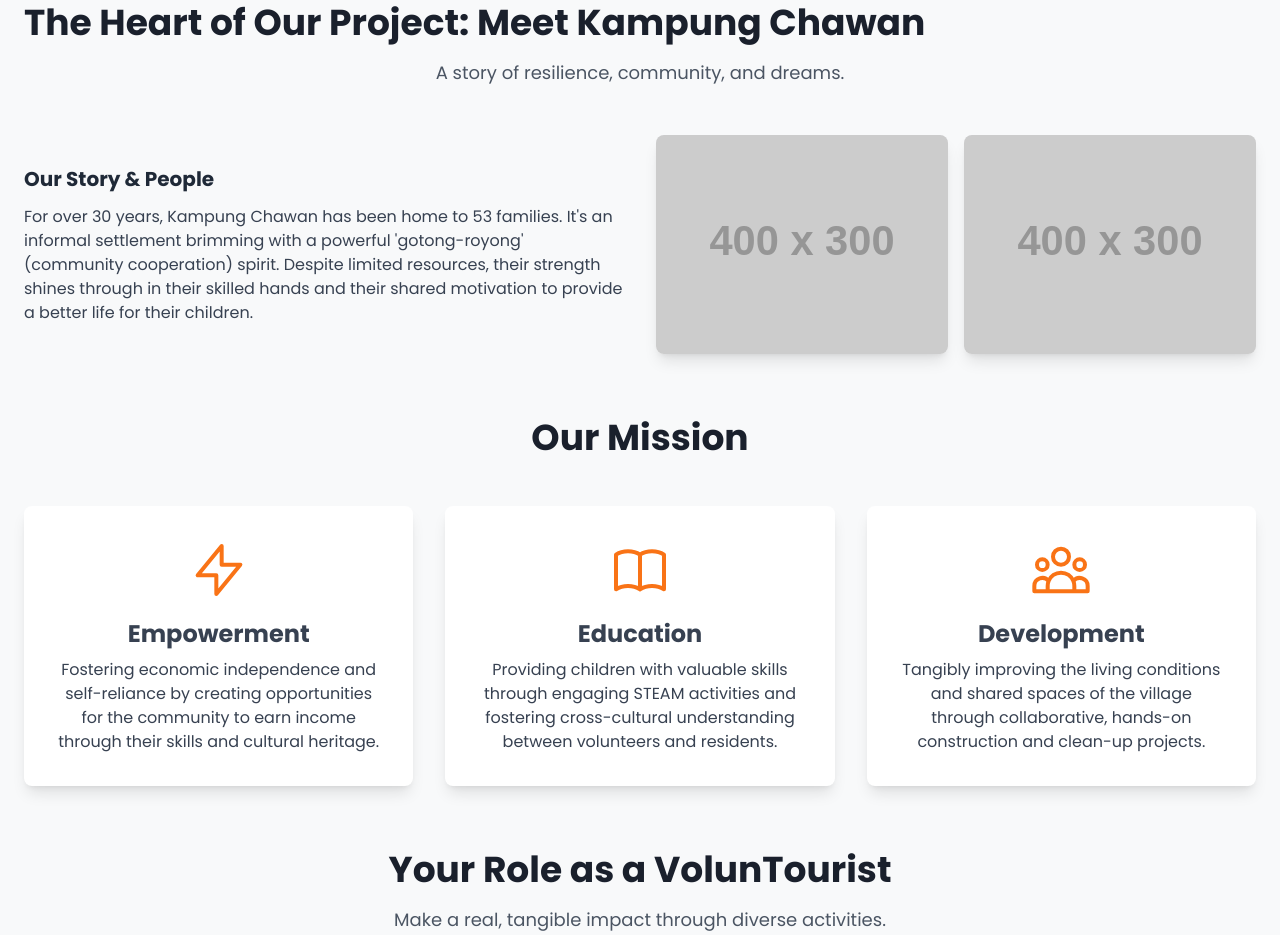
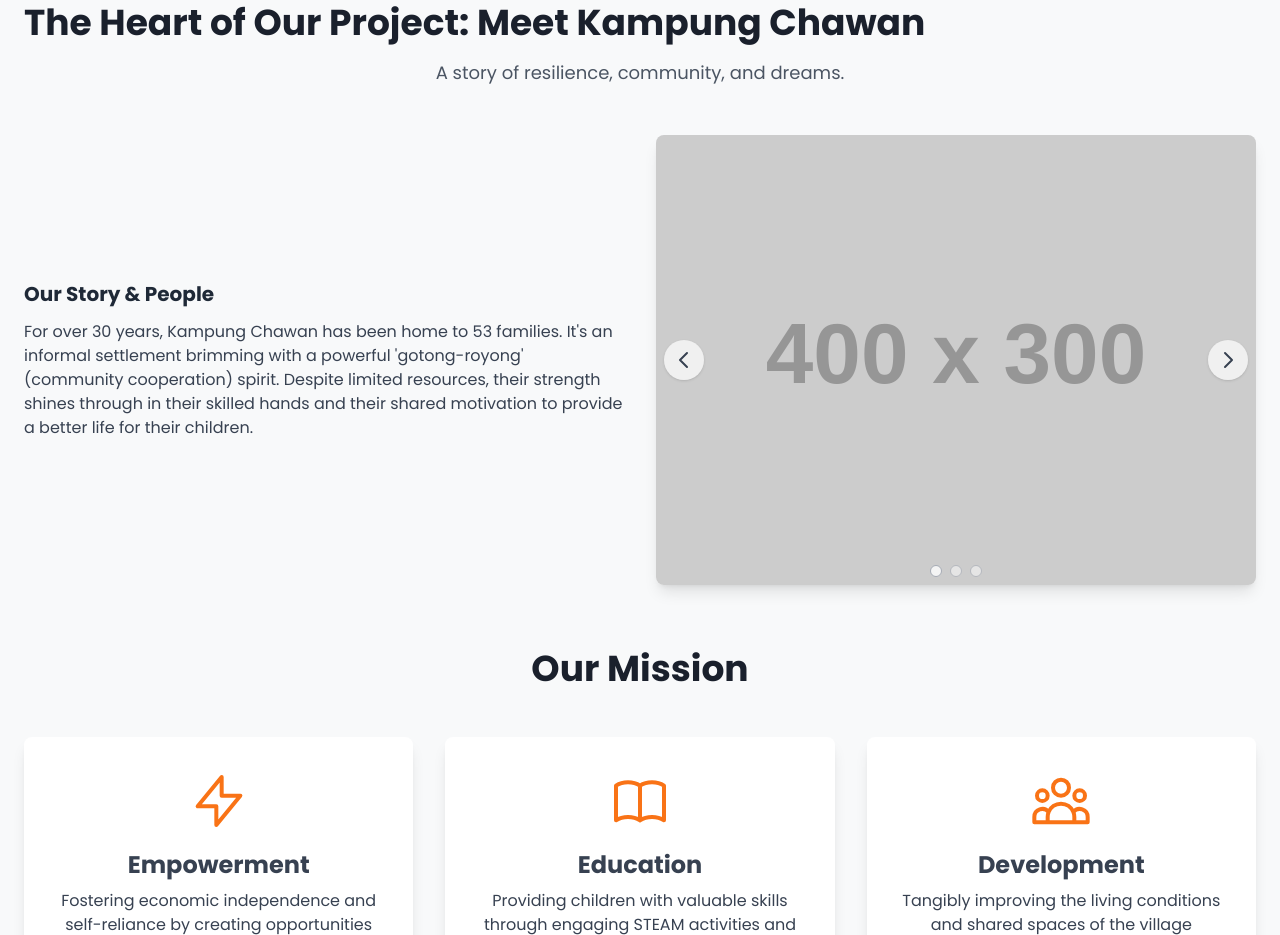
Before and after one commit to thaya1406/cha, a plain HTML site: page index.html in a window 1280 px wide. Shown: the part 1273-2208 px from the top of the page. Drawn offline with nearby package versions, Linux system fonts and the light colour scheme; placeholder pictures from the web are drawn by us.

Commit message:
Carousel

```diff
--- a/index.html
+++ b/index.html
@@ -135,10 +135,65 @@
                             <h3 class="font-bold text-xl mb-3 text-gray-800">Our Story & People</h3>
                             <p>For over 30 years, Kampung Chawan has been home to 53 families. It's an informal settlement brimming with a powerful 'gotong-royong' (community cooperation) spirit. Despite limited resources, their strength shines through in their skilled hands and their shared motivation to provide a better life for their children.</p>
                         </div>
-                        <div class="md:w-1/2 grid grid-cols-2 gap-4">
-                           <img src="https://placehold.co/400x300/a3e635/ffffff?text=Community+Life" alt="Community Life" class="rounded-lg shadow-lg hover:scale-105 transition-transform duration-300">
-                           <img src="https://placehold.co/400x300/fbbf24/ffffff?text=Children+Playing" alt="Children Playing" class="rounded-lg shadow-lg hover:scale-105 transition-transform duration-300">
+                        <div class="md:w-1/2">
+                            <div class="relative">
+                                <div id="chawan-carousel" class="overflow-hidden rounded-lg shadow-lg">
+                                    <div class="carousel-slide">
+                                        <img src="https://placehold.co/400x300/a3e635/ffffff?text=Community+Life" alt="Community Life" class="w-full h-auto object-cover">
+                                    </div>
+                                    <div class="carousel-slide hidden">
+                                        <img src="https://placehold.co/400x300/fbbf24/ffffff?text=Children+Playing" alt="Children Playing" class="w-full h-auto object-cover">
+                                    </div>
+                                    <div class="carousel-slide hidden">
+                                        <img src="https://placehold.co/400x300/818cf8/ffffff?text=Village+Homes" alt="Village Homes" class="w-full h-auto object-cover">
+                                    </div>
+                                </div>
+                                <!-- Carousel Controls -->
+                                <button id="carousel-prev" type="button" class="absolute left-2 top-1/2 -translate-y-1/2 bg-white bg-opacity-70 rounded-full p-2 shadow hover:bg-opacity-100 transition">
+                                    <svg class="w-6 h-6 text-gray-700" fill="none" stroke="currentColor" viewBox="0 0 24 24"><path stroke-linecap="round" stroke-linejoin="round" stroke-width="2" d="M15 19l-7-7 7-7"></path></svg>
+                                </button>
+                                <button id="carousel-next" type="button" class="absolute right-2 top-1/2 -translate-y-1/2 bg-white bg-opacity-70 rounded-full p-2 shadow hover:bg-opacity-100 transition">
+                                    <svg class="w-6 h-6 text-gray-700" fill="none" stroke="currentColor" viewBox="0 0 24 24"><path stroke-linecap="round" stroke-linejoin="round" stroke-width="2" d="M9 5l7 7-7 7"></path></svg>
+                                </button>
+                                <!-- Carousel Indicators -->
+                                <div class="absolute bottom-2 left-1/2 -translate-x-1/2 flex space-x-2">
+                                    <button class="carousel-indicator w-3 h-3 rounded-full bg-white border border-gray-400 opacity-80" data-slide="0"></button>
+                                    <button class="carousel-indicator w-3 h-3 rounded-full bg-white border border-gray-400 opacity-50" data-slide="1"></button>
+                                    <button class="carousel-indicator w-3 h-3 rounded-full bg-white border border-gray-400 opacity-50" data-slide="2"></button>
+                                </div>
+                            </div>
                         </div>
+                        <script>
+                            // Simple Carousel for Kampung Chawan section
+                            (function() {
+                                const slides = document.querySelectorAll('#chawan-carousel .carousel-slide');
+                                const indicators = document.querySelectorAll('#chawan-carousel ~ .absolute .carousel-indicator, #chawan-carousel + .absolute .carousel-indicator');
+                                let current = 0;
+
+                                function showSlide(idx) {
+                                    slides.forEach((slide, i) => {
+                                        slide.classList.toggle('hidden', i !== idx);
+                                    });
+                                    indicators.forEach((ind, i) => {
+                                        ind.classList.toggle('opacity-80', i === idx);
+                                        ind.classList.toggle('opacity-50', i !== idx);
+                                    });
+                                    current = idx;
+                                }
+
+                                document.getElementById('carousel-prev').onclick = function() {
+                                    showSlide((current - 1 + slides.length) % slides.length);
+                                };
+                                document.getElementById('carousel-next').onclick = function() {
+                                    showSlide((current + 1) % slides.length);
+                                };
+                                indicators.forEach((ind, i) => {
+                                    ind.onclick = () => showSlide(i);
+                                });
+
+                                showSlide(0);
+                            })();
+                        </script>
                     </div>
                 </section>
 
```
